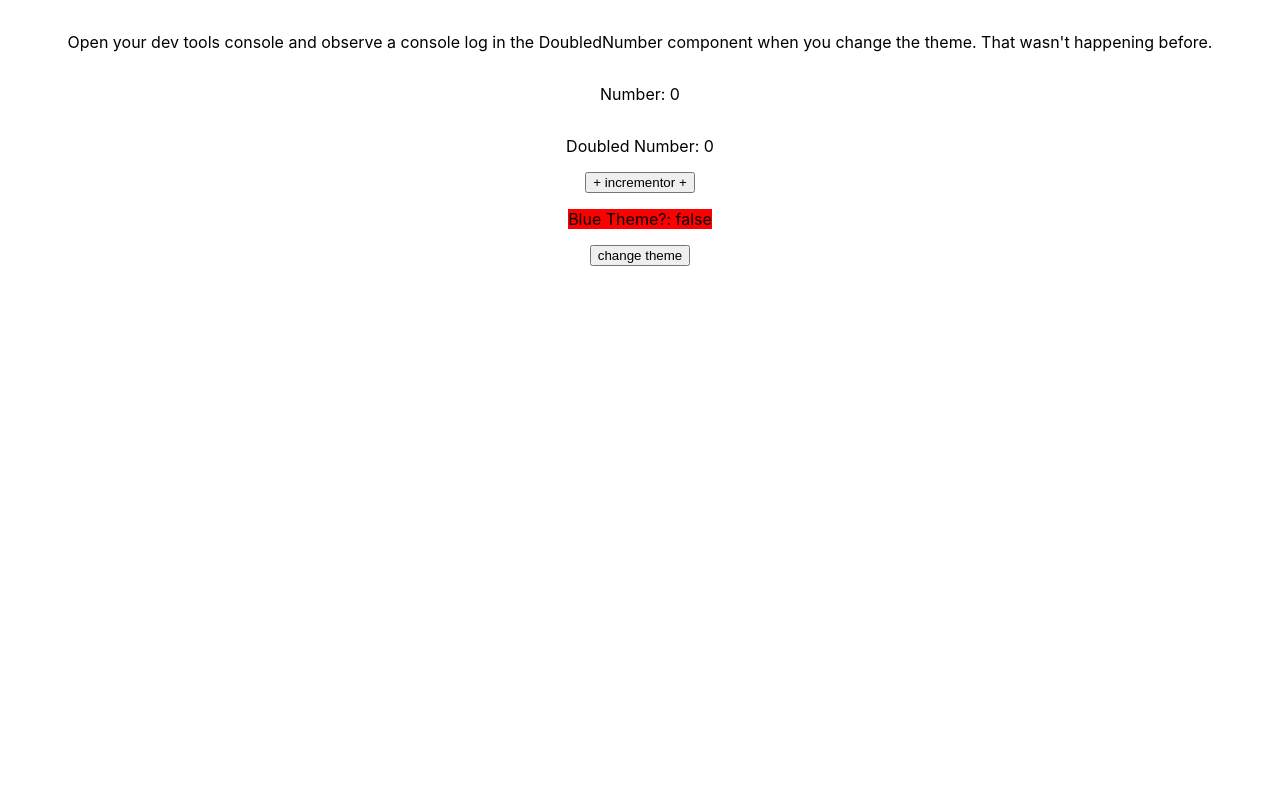
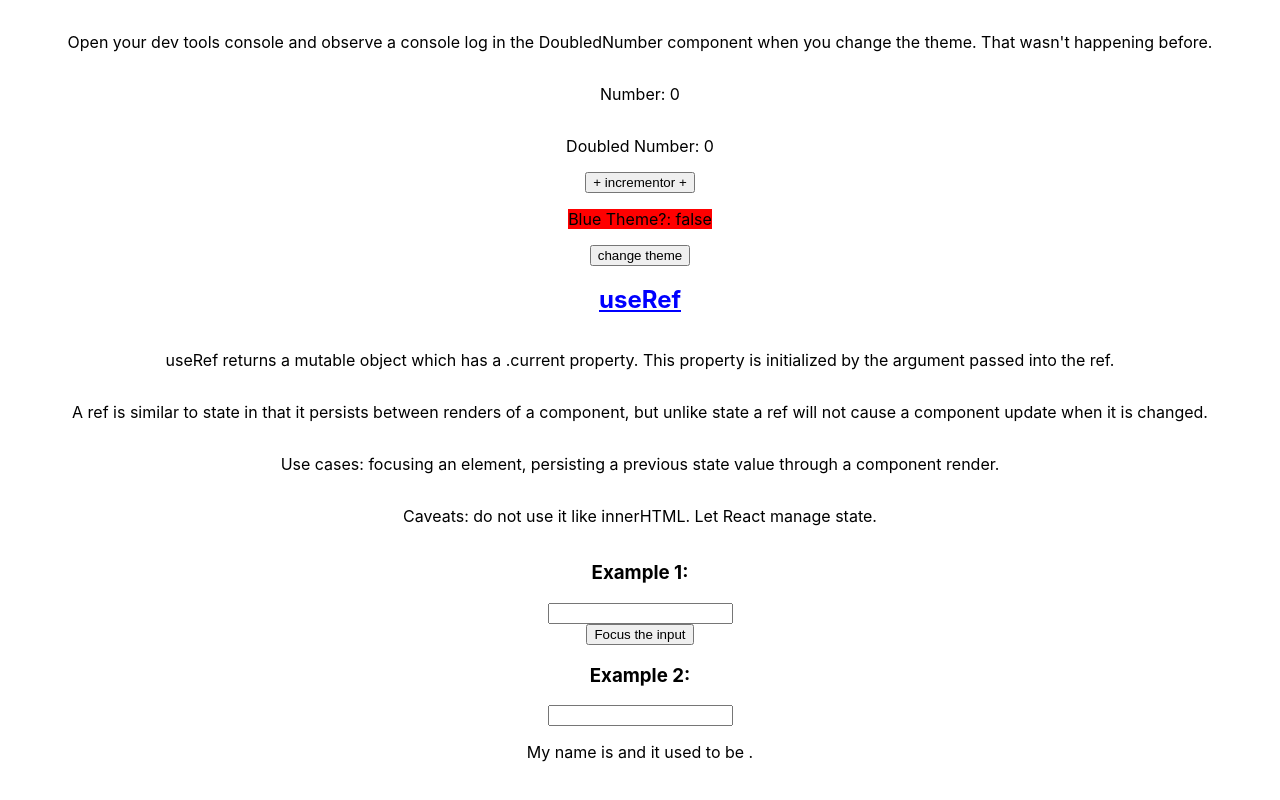
Before and after one commit to alexmkio/hooks-practice, a Next.js app: page / in a window 1280 px wide. Shown: the part 2088-2888 px from the top of the page. Before the commit the page ends 2418 px from the top, so only its background shows below. Built offline with nearby package versions, Linux system fonts and the light colour scheme.

Commit message:
Add examples of useRef

```diff
--- /dev/null
+++ b/components/Ref/Ref.js
@@ -0,0 +1,60 @@
+import { useState, useRef, useEffect } from "react";
+
+export default function RefComponent() {
+  const [name1, setName1] = useState("");
+  const [name2, setName2] = useState("");
+  const inputElement = useRef(null);
+  const previousName = useRef("");
+  const onButtonClick = () => {
+    inputElement.current.focus();
+  };
+
+  useEffect(() => {
+    previousName.current = name2;
+  }, [name2]);
+
+  return (
+    <>
+      <h2>
+        <a
+          href="https://reactjs.org/docs/hooks-reference.html#useref"
+          target="_blank"
+          rel="noopener noreferrer"
+        >
+          useRef
+        </a>
+      </h2>
+      <p>
+        useRef returns a mutable object which has a .current property. This
+        property is initialized by the argument passed into the ref.
+      </p>
+      <p>
+        A ref is similar to state in that it persists between renders of a
+        component, but unlike state a ref will not cause a component update when
+        it is changed.
+      </p>
+      <p>
+        Use cases: focusing an element, persisting a previous state value
+        through a component render.
+      </p>
+      <p>Caveats: do not use it like innerHTML. Let React manage state.</p>
+      <h3>Example 1:</h3>
+      <input
+        ref={inputElement}
+        type="text"
+        value={name1}
+        onChange={(e) => setName1(e.target.value)}
+      />
+      <button onClick={onButtonClick}>Focus the input</button>
+      <h3>Example 2:</h3>
+      <input
+        type="text"
+        value={name2}
+        onChange={(e) => setName2(e.target.value)}
+      />
+      <p>
+        My name is {name2} and it used to be {previousName.current}.
+      </p>
+    </>
+  );
+}
--- a/pages/index.js
+++ b/pages/index.js
@@ -6,6 +6,7 @@ import MemoComponent from '../components/Memo/Memo'
 import WithoutMemoComponent from '../components/WithoutMemo/WithoutMemo'
 import CallbackComponent from '../components/Callback/Callback'
 import WithoutCallbackComponent from '../components/WithoutCallback/WithoutCallback'
+import RefComponent from '../components/Ref/Ref'
 
 export default function Home() {
   return (
@@ -22,6 +23,7 @@ export default function Home() {
         <WithoutMemoComponent />
         <CallbackComponent />
         <WithoutCallbackComponent />
+        <RefComponent />
       </main>
     </div>
   )
```
